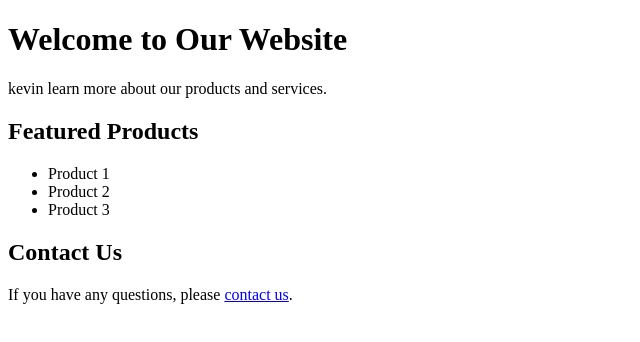
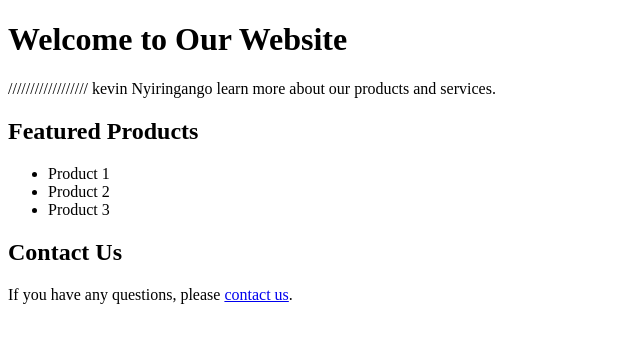
Before and after one commit to Kevin-gram/Gym-Git-Exercise-Solutions-, a plain HTML site: page home.html in a window 1280 px wide. Shown: the whole page, without its empty margins (0-640 px from the left). Drawn offline with Linux system fonts and the light colour scheme.

Commit message:
new branch ft/footer SECOMD CHANGES

```diff
--- a/home.html
+++ b/home.html
@@ -8,7 +8,7 @@
     <h1>Welcome to Our Website</h1>
 
     <p>
-      kevin  learn more about our products and services.
+      //////////////////    kevin Nyiringango  learn more about our products and services.
     </p>
 
     <h2>Featured Products</h2>
```
